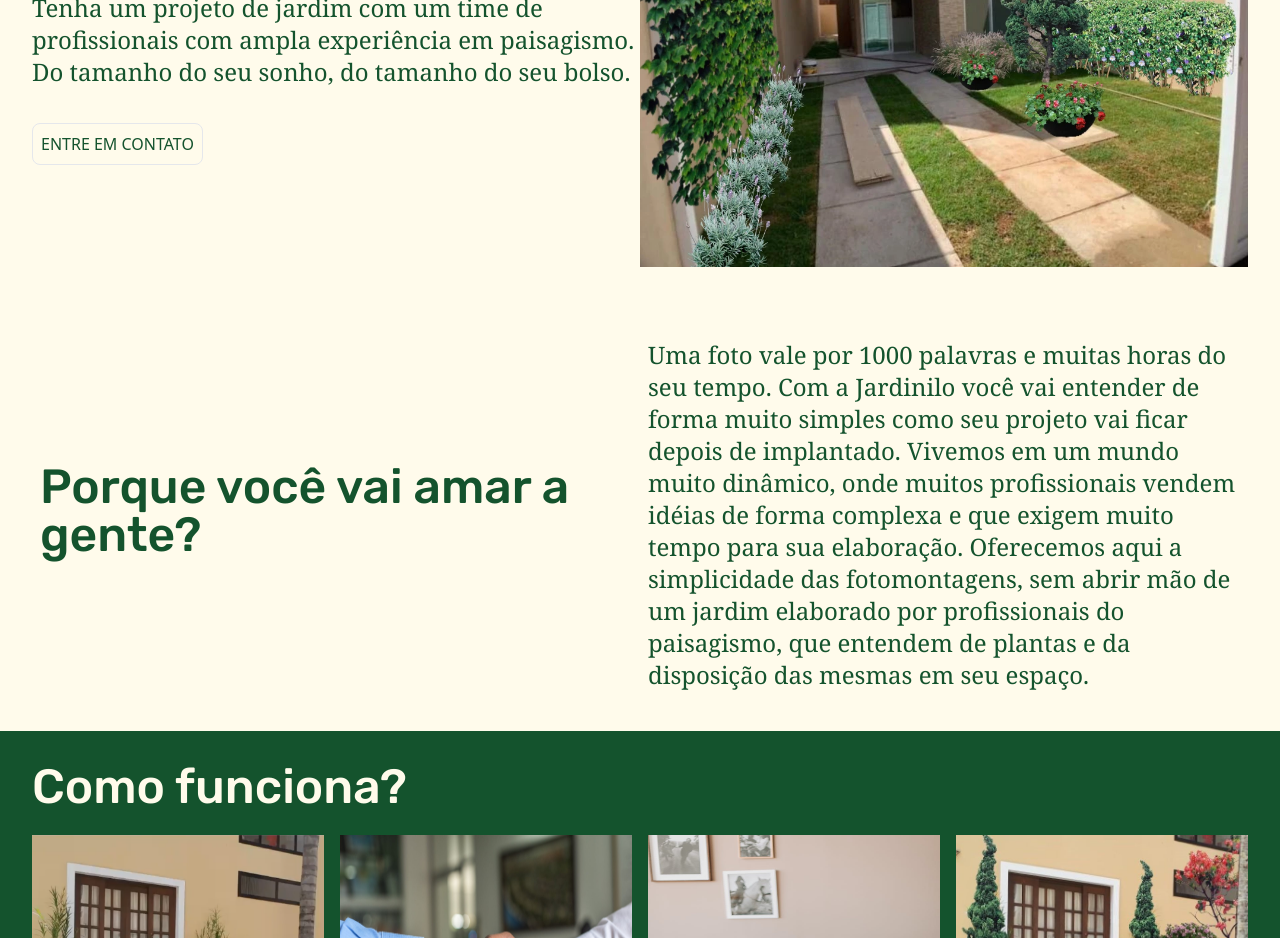
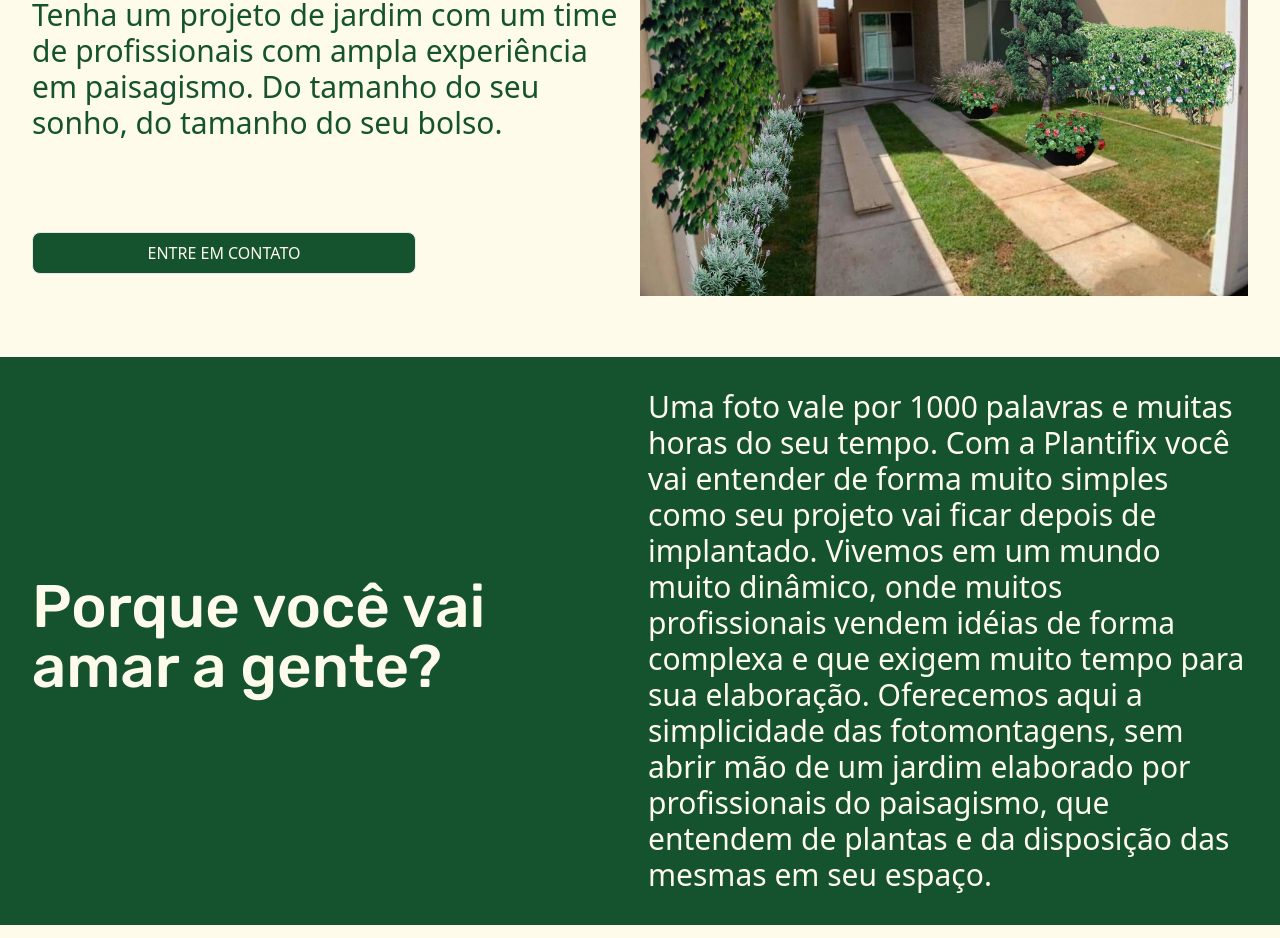
Before and after one commit to eltonrp/plantifix, a website: page index.html in a window 1280 px wide. Shown: the part 283-1221 px from the top of the page. Drawn offline with Linux system fonts and the light colour scheme.

Commit message:
alinhamentos e responsidade de fontes

```diff
--- a/index.html
+++ b/index.html
@@ -5,7 +5,7 @@
     <meta name="viewport" content="width=device-width, initial-scale=1.0">
     <link href="./dist/output.css" rel="stylesheet">
     <link rel="stylesheet" href="./dist/style.css">
-    <title>Jardinilo Paisagismo</title>
+    <title>Plantifix</title>
 </head>
 <body>
     <!-- Navegação -->
@@ -18,7 +18,7 @@
                 </a>
                 <span class="font-title text-xl font-semibold uppercase tracking-wider hover:text-green-500 hover:underline transition">
                     <a href="#inicio">
-                        Jardinilo
+                        Plantifix
                     </a>
                 </span>
             </div>
@@ -154,15 +154,15 @@
     <!-- Projetos de jardim, rápidos e práticos. -->
     <section id="inicio" class="relative pt-16 bg-amber-50">
         <!-- Conteúdo -->
-        <div class="grid lg:grid-cols-2 text-green-900 md:p-8 place-items-center">
-            <div class="grid grid-rows-3 items-center place-items-start max-md:p-8">
-                <h1 class="lg:text-5xl text-4xl font-medium font-title mb-2">
+        <div class="grid lg:grid-cols-2 text-green-900 p-8 place-items-center">
+            <div class="grid grid-rows-3 items-center lg:gap-10">
+                <h1 class="lg:text-5xl xl:text-6xl 2xl:text-7xl text-4xl font-medium font-title mb-2">
                     Projetos de jardim, rápidos e práticos
                 </h1>
-                <p class="md:text-2xl text-xl font-serif">
+                <p class="md:text-2xl lg:text-3xl xl:4xl text-xl">
                     Tenha um projeto de jardim com um time de profissionais com ampla experiência em paisagismo. Do tamanho do seu sonho, do tamanho do seu bolso.
                 </p>
-                <button type="button" class="border p-2 rounded-lg hover:border-gray-400 transition uppercase">Entre em contato</button>
+                <button type="button" class="max-w-sm border p-2 rounded-lg hover:bg-green-700 transition uppercase bg-green-900 text-amber-50">Entre em contato</button>
             </div>
             <div class="grid place-content-center w-full">
                 <img src="./img/jardim-1.webp" alt="ilustração de projeto de jardim">
@@ -170,17 +170,17 @@
         </div>
     </section>
     <!-- Por que você vai amar a gente -->
-    <section class="bg-amber-50 text-green-900 grid lg:grid-cols-2 lg:gap-4 place-items-center p-10">
-        <h1 class="lg:text-5xl text-4xl font-medium font-title mb-2">Porque você vai amar a gente?</h1>
-        <p class="md:text-2xl text-xl font-serif leading-relaxed">
+    <section class="text-amber-50 bg-green-900 lg:grid-cols-2 lg:gap-4 grid items-center p-8">
+        <h1 class="lg:text-5xl xl:text-6xl 2xl:text-7xl text-4xl font-medium font-title mb-2">Porque você vai amar a gente?</h1>
+        <p class="md:text-2xl lg:text-3xl xl:4xl text-xl leading-relaxed">
             Uma foto vale por 1000 palavras e muitas horas do seu tempo.
-            Com a Jardinilo você vai entender de forma muito simples como seu projeto vai ficar depois de implantado. Vivemos em um mundo muito dinâmico, onde muitos profissionais vendem idéias de forma complexa e que exigem muito tempo para sua elaboração. Oferecemos aqui a simplicidade das fotomontagens, sem abrir mão de um jardim elaborado por profissionais do paisagismo, que entendem de plantas e da disposição das mesmas em seu espaço.
+            Com a Plantifix você vai entender de forma muito simples como seu projeto vai ficar depois de implantado. Vivemos em um mundo muito dinâmico, onde muitos profissionais vendem idéias de forma complexa e que exigem muito tempo para sua elaboração. Oferecemos aqui a simplicidade das fotomontagens, sem abrir mão de um jardim elaborado por profissionais do paisagismo, que entendem de plantas e da disposição das mesmas em seu espaço.
         </p>
     </section>
     <!-- Como Funciona -->
-    <section id="como-funciona" class="pt-4 text-amber-50 bg-green-900 lg:gap-4 md:p-8 grid justify-center">
-        <h1 class="lg:text-5xl text-4xl font-medium font-title mb-2 max-md:p-8">Como funciona?</h1>
-        <div class="grid xl:grid-cols-4 gap-4 max-md:gap-8 text-2xl">
+    <section id="como-funciona" class="pt-4 bg-amber-50 text-green-900 font-semibold lg:gap-4 flex flex-col">
+      <h1 class="lg:text-5xl xl:text-6xl 2xl:text-7xl text-4xl font-medium font-title mb-2 self-start p-8">Como funciona?</h1>
+        <div class="grid xl:grid-cols-4 gap-4 max-md:gap-8 text-2xl self-center">
             <figure class="flex flex-col xl:max-w-xs lg:max-w-2xl md:max-w-xl max-md:w-full">
                 <img class="xl:max-h-[300px] lg:max-h-[572px] md:max-h-96 min-h-[300px]" src="./img/como-funciona-1.png" alt="Ilustração de Jardim">
                 <figcaption class="p-6">Você nos envia fotos com as medidas dos espaços que pretende transformar</figcaption>
@@ -199,7 +199,7 @@
             </figure>
         </div>
     </section>
-    <footer class="bg-gray-800 text-white p-4 flex justify-between max-md:flex-col max-md:gap-4">
+    <footer class="bg-gray-800 text-white p-8 flex justify-between max-md:flex-col max-md:gap-4">
       <div class="flex flex-col">
         <p class="font-bold">Nome</p>
         <p>Telefone: (11) 1234-5678</p>
@@ -252,7 +252,7 @@
           </g>
           </svg>
         </a>
-
+    </footer>
     <script>
         const btnMenu = document.getElementById('btn-menu')
         const mobileMenu = document.getElementById('mobile-menu')
```
Also changed, not shown: dist/output.css. Lines whose indentation alone changed are shown as unchanged.
